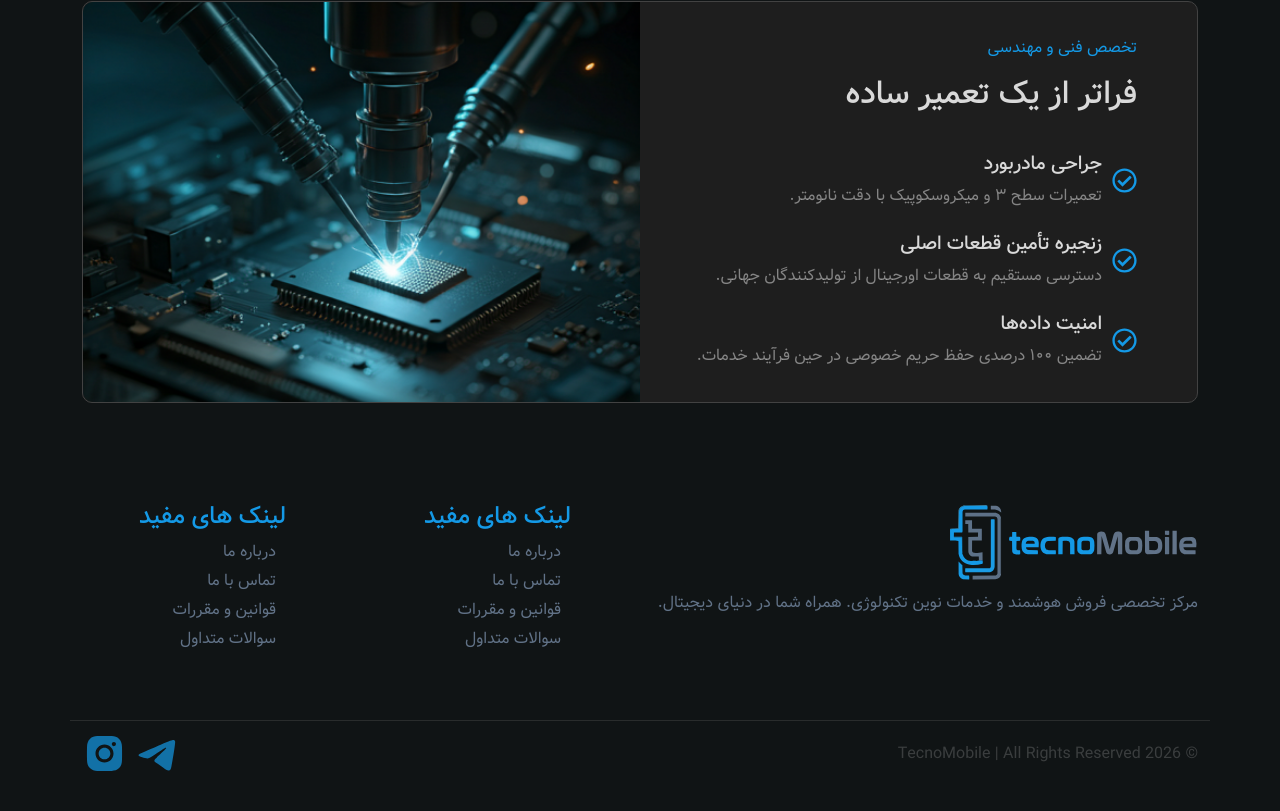
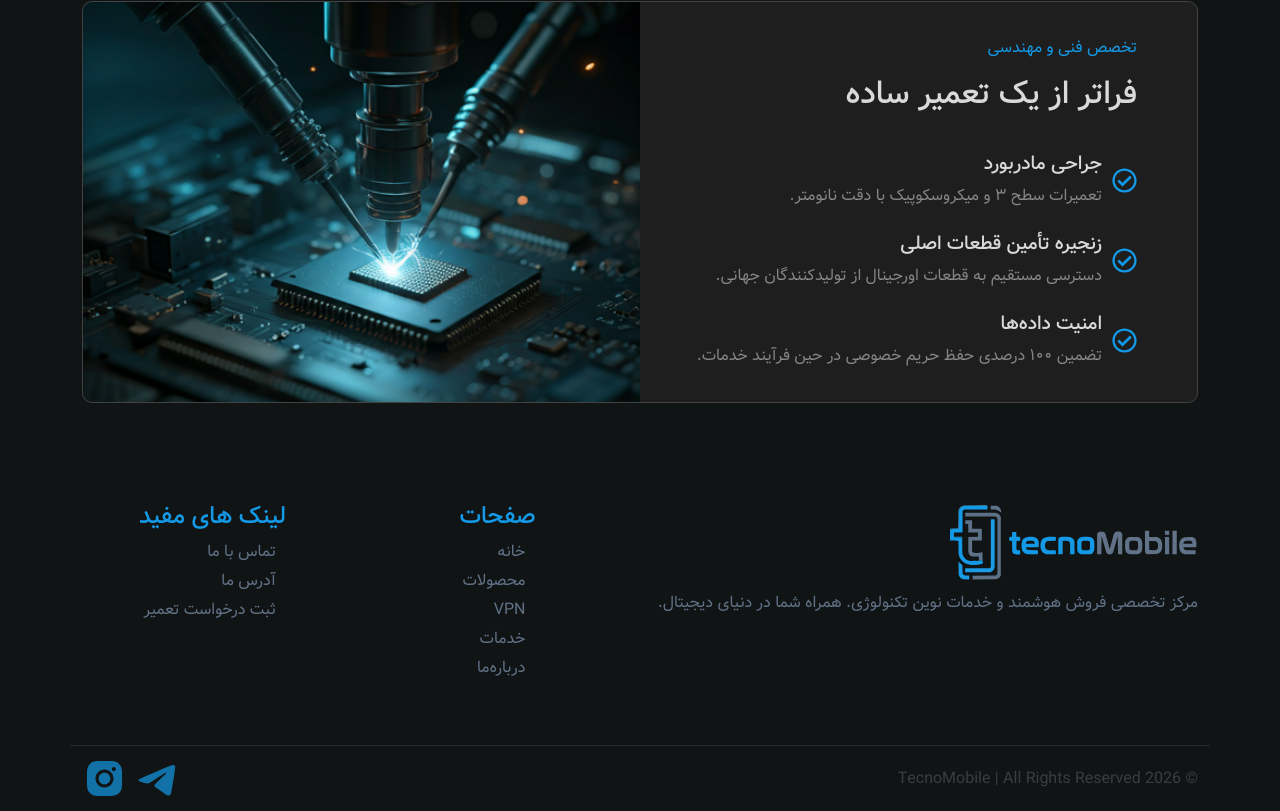
Before and after one commit to Formula88/tecnoMobile, a React (Vite) app: page /AboutUs in a window 1280 px wide. Shown: the part 941-1752 px from the top of the page. Before the commit the page ends 1727 px from the top, so only its background shows below. Built offline with nearby package versions, Linux system fonts and the light colour scheme; no server answers.

Commit message:
Add links to some buttons

```diff
--- a/src/components/layout/Breadcrumb/Breadcrumb.jsx
+++ b/src/components/layout/Breadcrumb/Breadcrumb.jsx
@@ -31,7 +31,7 @@ function Breadcrumb({ productType }) {
             <MdKeyboardArrowLeft />
           </li>
           <li>
-            <Link to="/">محصولات</Link>
+            <Link to="/products">محصولات</Link>
           </li>
           <li>
             <MdKeyboardArrowLeft />
--- a/src/components/layout/Footer/Footer.jsx
+++ b/src/components/layout/Footer/Footer.jsx
@@ -23,12 +23,13 @@ function Footer(props) {
 
             <div className={`col-lg-3 col-sm-6 col-12 ${styles.card}`}>
               <FooterCard
-                title="لینک های مفید"
+                title="صفحات"
                 item={[
-                  { title: "درباره ما", link: "#" },
-                  { title: "تماس با ما", link: "#" },
-                  { title: "قوانین و مقررات", link: "#" },
-                  { title: "سوالات متداول", link: "#" },
+                  { title: "خانه", link: "/" },
+                  { title: "محصولات", link: "/products" },
+                  { title: "VPN", link: "/VPN" },
+                  { title: "خدمات", link: "/Services" },
+                  { title: "درباره‌ما", link: "/AboutUs" },
                 ]}
               />
             </div>
@@ -36,10 +37,12 @@ function Footer(props) {
               <FooterCard
                 title="لینک های مفید"
                 item={[
-                  { title: "درباره ما", link: "#" },
-                  { title: "تماس با ما", link: "#" },
-                  { title: "قوانین و مقررات", link: "#" },
-                  { title: "سوالات متداول", link: "#" },
+                  { title: "تماس با ما", link: "tel:+989925605247" },
+                  {
+                    title: "آدرس ما",
+                    link: "https://www.google.com/maps?q=35.63014581819684,51.402783896298594",
+                  },
+                  { title: "ثبت درخواست تعمیر", link: "/Services#form" },
                 ]}
               />
             </div>
@@ -50,7 +53,10 @@ function Footer(props) {
               <Link to="#">
                 <RiTelegram2Fill />
               </Link>
-              <Link to="#">
+              <Link
+                to="https://www.instagram.com/tecnomobile.1?igsh=djA3dm05MzNnbjc0"
+                target="_blank"
+              >
                 <AiFillInstagram />
               </Link>
             </div>
--- a/src/components/sections/IntroHome/IntroHome.jsx
+++ b/src/components/sections/IntroHome/IntroHome.jsx
@@ -25,10 +25,10 @@ function IntroHome() {
                 </p>
               </div>
               <div className={styles.btns}>
-                <Link to="" className="btnPrimary">
+                <Link to="/products" className="btnPrimary">
                   مشاهده محصولات
                 </Link>
-                <Link to="" className="btnOutline">
+                <Link to="/VPN" className="btnOutline">
                   دریافت کانفیگ
                 </Link>
               </div>
--- a/src/pages/Home/Home.jsx
+++ b/src/pages/Home/Home.jsx
@@ -33,7 +33,7 @@ function Home() {
       <IntroHome />
       <section className={styles.bestItem}>
         <div className="container">
-          <NavElement title="محصولات برگزیده" link="#" />
+          <NavElement title="محصولات برگزیده" link="/products" />
           <div className="row row-cols-lg-4 row-cols-sm-2 row-cols-1">
             {items.map((item, index) => {
               return (
@@ -62,7 +62,7 @@ function Home() {
                 cardDes1="سرعت نامحدود"
                 cardTitle2="Dedicated IP"
                 cardDes2="آی‌پی ثابت"
-                btnLink="#"
+                btnLink="/VPN"
                 btnText="دریافت کانفیگ فوری"
               />
             </div>
```
